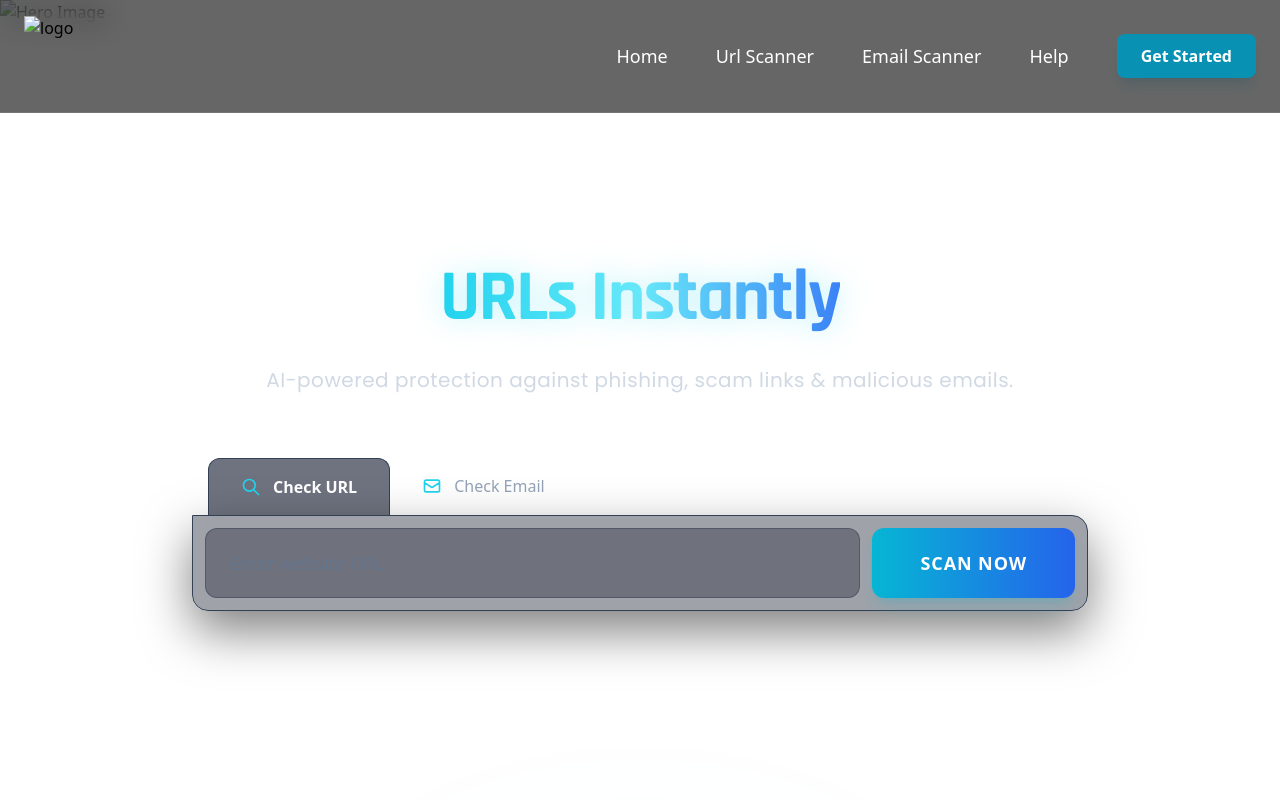
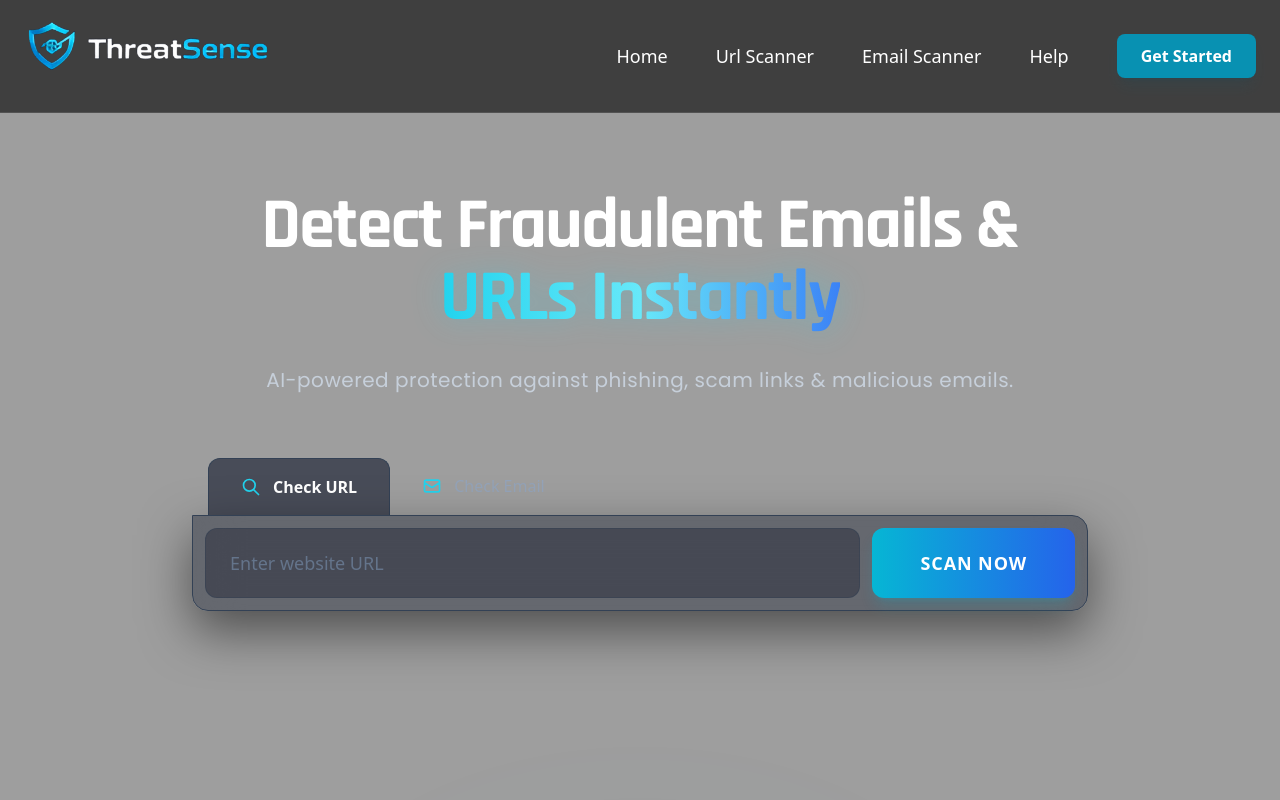
Before and after one commit to jayzcreative/ThreatSense, a website: page src/index.html in a window 1280 px wide. Shown: the top 800 px of the page. Drawn offline with nearby package versions, Linux system fonts and the light colour scheme; files that its build step writes are made by us from their sources; the site is published under a folder, as on GitHub Pages, so addresses that start at the root find nothing.

Commit message:
Moved images into src and updated paths

```diff
--- a/src/index.html
+++ b/src/index.html
@@ -15,14 +15,14 @@
 <section id="home" class="relative w-full h-screen">
 
   <!-- Hero Image -->
-  <img src="/images/hero.png" alt="Hero Image" class="w-full h-screen object-cover" />
+  <img src="images/hero.png" alt="Hero Image" class="w-full h-screen object-cover" />
 
   <!-- Header --> <header class="fixed top-0 left-0 w-full z-50 bg-black/60 backdrop-blur-lg border-b border-white/10">
   <nav class="flex items-center justify-between px-6 py-4 max-w-[1440px] mx-auto">
 
     <div class="flex-shrink-0">
       <a href="#home">
-        <img src="/images/logo2.png" alt="logo" class="h-12 md:h-16 lg:h-20 cursor-pointer object-contain">
+        <img src="images/logo2.png" alt="logo" class="h-12 md:h-16 lg:h-20 cursor-pointer object-contain">
       </a>
     </div>
 
@@ -341,7 +341,7 @@
     <div class="grid grid-cols-1 md:grid-cols-3 gap-12 mb-12">
 
       <div class="col-span-1">
-        <img src="/images/logo2.png" alt="logo" class="h-12 mb-6 opacity-90">
+        <img src="images/logo2.png" alt="logo" class="h-12 mb-6 opacity-90">
         <p class="text-slate-400 text-sm leading-relaxed max-w-sm">
           A specialized fraud detection platform utilizing machine learning models trained on diverse datasets to identify malicious URLs and phishing emails with high precision.
         </p>
@@ -410,6 +410,6 @@
     </div>
   </div>
 </footer>
-<script src="/src/main.js"></script>
+<script src="main.js"></script>
 </body>
 </html>
```
Also changed, not shown: src/images/logo.png (renamed from images/logo.png), src/images/logo1.png (renamed from images/logo1.png), src/images/logo2.png (renamed from images/logo2.png), 2 other files.
